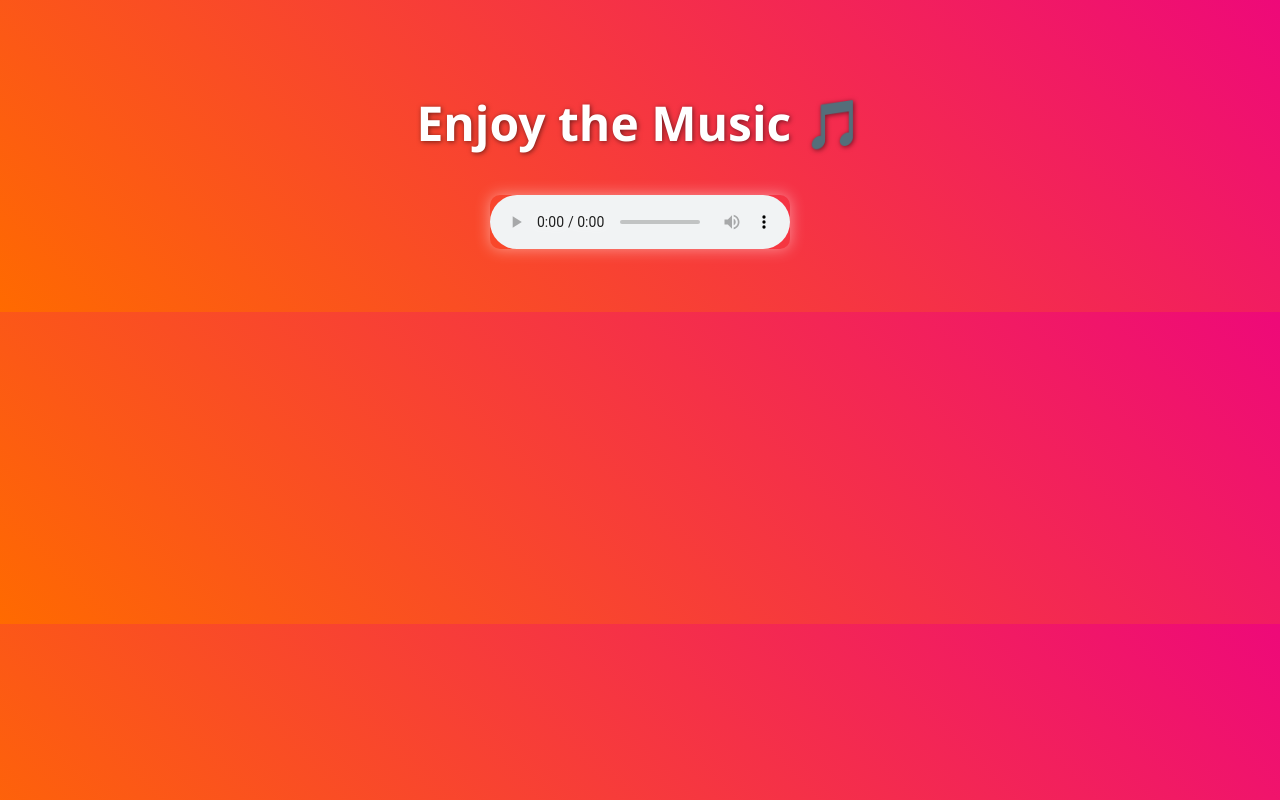
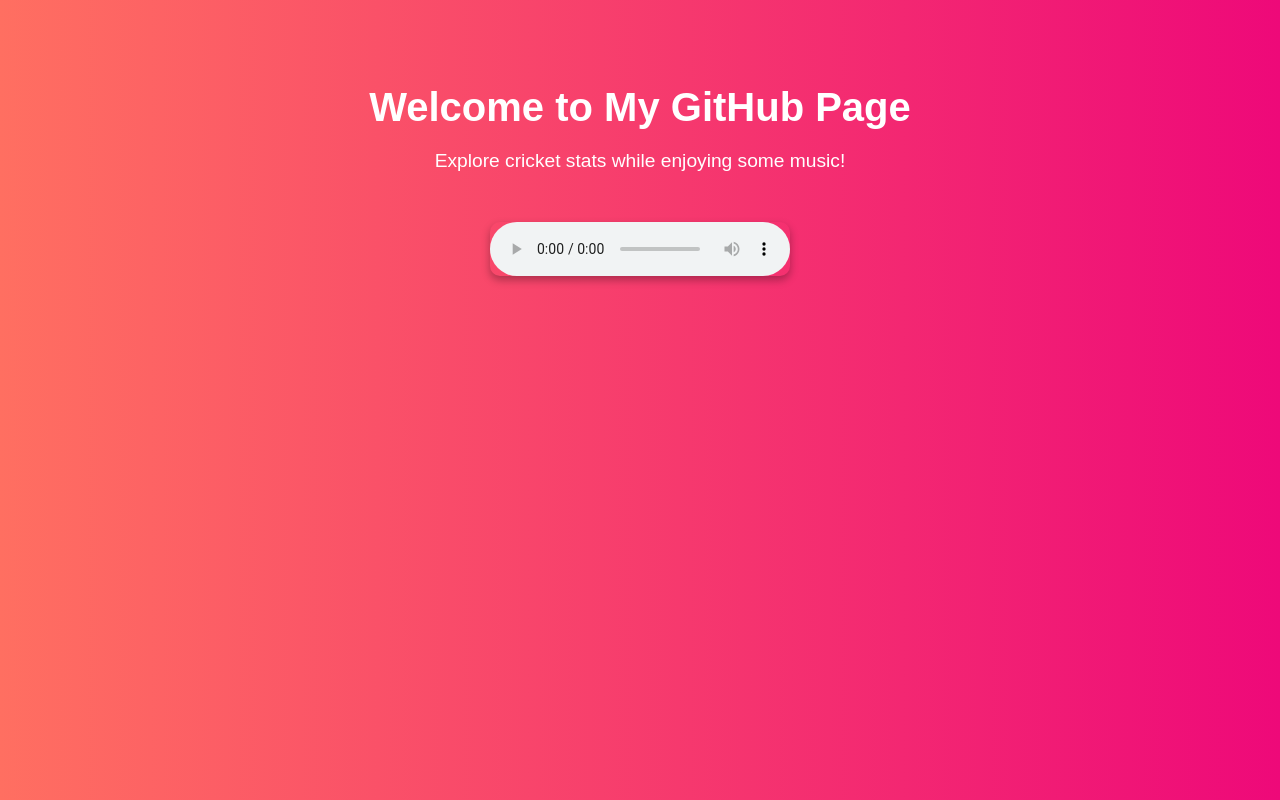
Before and after one commit to Ishaan-commit/cricket-stats, a plain HTML site: page index.html in a window 1280 px wide. Drawn offline with Linux system fonts and the light colour scheme.

Commit message:
Update index.html

```diff
--- a/index.html
+++ b/index.html
@@ -1,35 +1,39 @@
 <!DOCTYPE html>
 <html lang="en">
 <head>
-<meta charset="UTF-8" />
-<meta name="viewport" content="width=device-width, initial-scale=1" />
-<title>Vibrant Music Page</title>
+<meta charset="UTF-8">
+<meta name="viewport" content="width=device-width, initial-scale=1.0">
+<title>Welcome to My GitHub Page</title>
 <style>
   body {
-    font-family: 'Segoe UI', Tahoma, Geneva, Verdana, sans-serif;
-    background: linear-gradient(45deg, #ff6a00, #ee0979);
+    font-family: Arial, sans-serif;
+    background: linear-gradient(90deg, #ff6f61, #ee0979);
     color: white;
     text-align: center;
     padding: 50px;
   }
   h1 {
-    font-size: 3rem;
+    font-size: 2.5rem;
     margin-bottom: 20px;
-    text-shadow: 1px 1px 5px #00000088;
+  }
+  p {
+    font-size: 1.2rem;
+    margin-bottom: 30px;
   }
   audio {
     margin-top: 20px;
-    width: 300px;
-    outline: none;
+    width: 80%;
+    max-width: 300px;
     border-radius: 10px;
-    box-shadow: 0 0 15px #fff7;
+    box-shadow: 0 4px 8px rgba(0, 0, 0, 0.3);
   }
 </style>
 </head>
 <body>
-  <h1>Enjoy the Music 🎵</h1>
+  <h1>Welcome to My GitHub Page</h1>
+  <p>Explore cricket stats while enjoying some music!</p>
   <audio autoplay loop controls>
-    <source src="song.mp4" type="audio/mpeg" />
+    <source src="song.mp3" type="audio/mpeg">
     Your browser does not support the audio element.
   </audio>
 </body>
```
